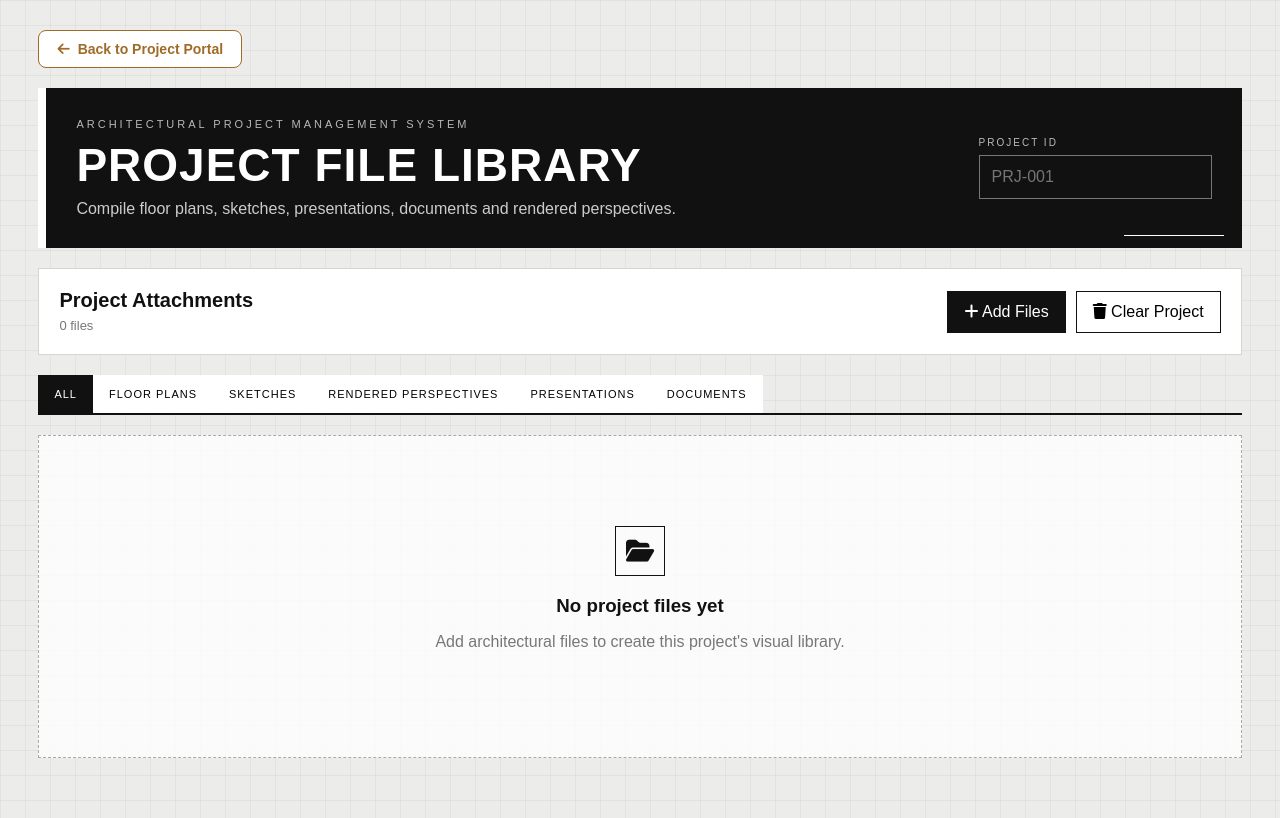
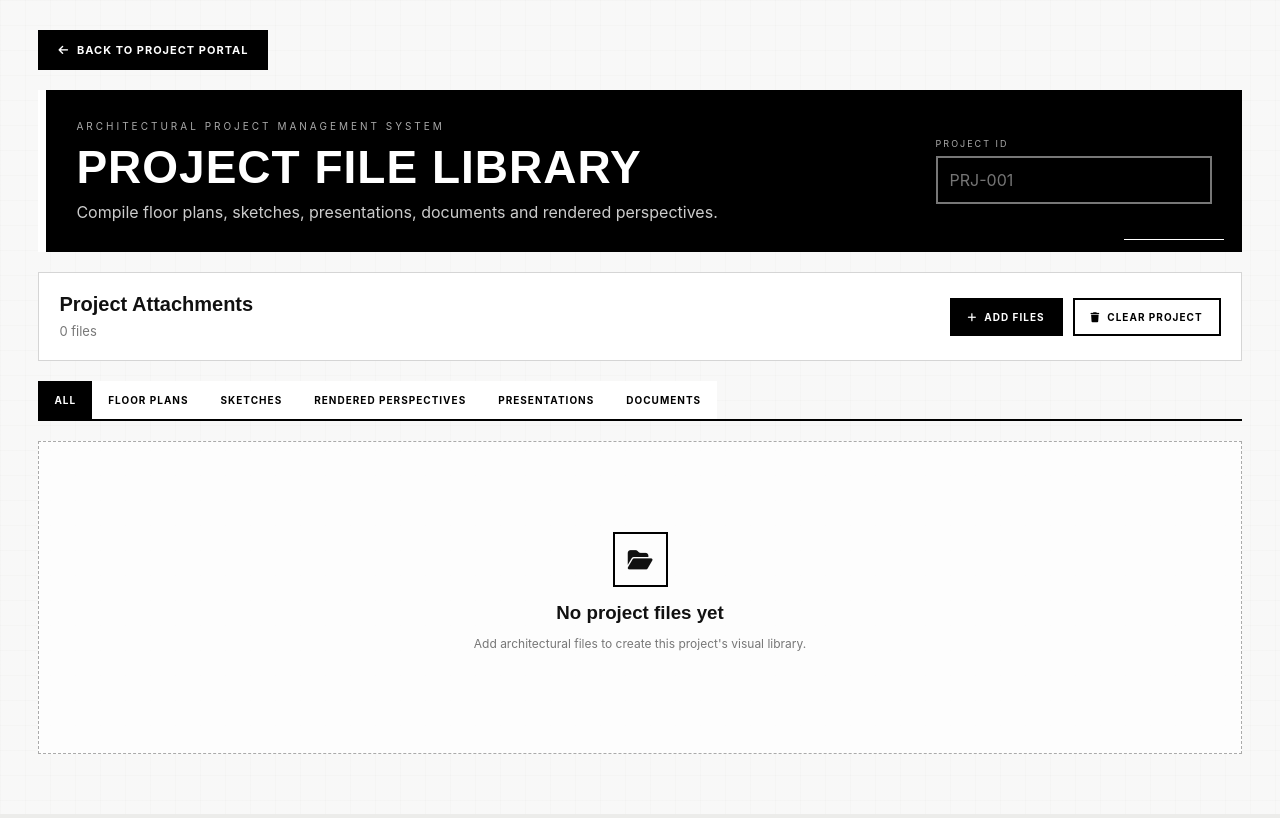
Before and after one commit to Requirements-byte/ProjectG, a plain HTML site: page project-files.html in a window 1280 px wide. Drawn offline with Linux system fonts and the light colour scheme.

Commit message:
Update project-files.css

```diff
--- a/project-files.css
+++ b/project-files.css
@@ -13,38 +13,35 @@
 
 body {
     margin: 0;
-    font-family: Arial, Helvetica, sans-serif;
+
+    font-family:
+        Inter,
+        Arial,
+        Helvetica,
+        sans-serif;
+
     color: var(--black);
+
     background:
-        linear-gradient(rgba(0,0,0,.045) 1px, transparent 1px),
-        linear-gradient(90deg, rgba(0,0,0,.045) 1px, transparent 1px),
+        linear-gradient(
+            rgba(255,255,255,.65),
+            rgba(255,255,255,.65)
+        ),
+        linear-gradient(
+            rgba(0,0,0,.045) 1px,
+            transparent 1px
+        ),
+        linear-gradient(
+            90deg,
+            rgba(0,0,0,.045) 1px,
+            transparent 1px
+        ),
         var(--background);
-    background-size: 25px 25px;
-}
-.back-btn {
-    display: inline-flex;
-    align-items: center;
-    gap: 8px;
-    margin-bottom: 20px;
-    padding: 10px 18px;
-    border: 1px solid #a06b27;
-    border-radius: 8px;
-    background: #ffffff;
-    color: #a06b27;
-    font-size: 14px;
-    font-weight: 600;
-    cursor: pointer;
-    transition: 0.2s ease;
-}
 
-.back-btn:hover {
-    background: #a06b27;
-    color: #ffffff;
-    transform: translateX(-2px);
-}
-
-body.viewer-open {
-    overflow: hidden;
+    background-size:
+        auto,
+        25px 25px,
+        25px 25px;
 }
 
 button,
@@ -53,40 +50,86 @@ input {
 }
 
 .app {
-    width: min(1400px, 94%);
+    width: min(1400px,94%);
     margin: 30px auto 60px;
 }
 
+/* BACK */
+
+.back-btn {
+    display: inline-flex;
+    align-items: center;
+    gap: 8px;
+
+    margin-bottom: 20px;
+
+    padding: 11px 18px;
+
+    color: white;
+    background: black;
+
+    border: 2px solid black;
+
+    font-size: 11px;
+    font-weight: 700;
+    letter-spacing: 1px;
+    text-transform: uppercase;
+
+    cursor: pointer;
+
+    transition: .2s ease;
+}
+
+.back-btn:hover {
+    color: black;
+    background: white;
+    transform: translateX(-2px);
+}
+
+/* TOPBAR */
+
 .topbar {
-    background: var(--black);
-    color: white;
-    padding: 30px;
     display: flex;
     justify-content: space-between;
+    align-items: center;
+
     gap: 30px;
+
+    padding: 30px;
+
+    color: white;
+    background: black;
+
     border-left: 8px solid white;
+
     position: relative;
 }
 
 .topbar::after {
     content: "";
+
     position: absolute;
     right: 18px;
     bottom: 12px;
+
     width: 100px;
     height: 1px;
+
     background: white;
 }
 
 .eyebrow {
-    font-size: 11px;
+    font-size: 10px;
     letter-spacing: 3px;
-    opacity: .7;
+    color: #aaa;
 }
 
 h1 {
     margin: 8px 0;
-    font-size: clamp(25px, 4vw, 46px);
+
+    font-family: Montserrat, sans-serif;
+
+    font-size: clamp(25px,4vw,46px);
     letter-spacing: 1px;
 }
 
@@ -96,40 +139,55 @@ h1 {
 }
 
 .project-box {
-    min-width: 210px;
-    align-self: center;
+    min-width: 220px;
 }
 
 .project-box label {
     display: block;
-    font-size: 10px;
+
+    margin-bottom: 7px;
+
+    font-size: 9px;
     letter-spacing: 2px;
-    margin-bottom: 7px;
-    color: #bbb;
+
+    color: #aaa;
 }
 
 .project-box input {
     width: 100%;
+
     padding: 12px;
+
+    color: white;
     background: transparent;
-    color: white;
-    border: 1px solid #777;
+
+    border: 2px solid #777;
+
     outline: none;
 }
 
+/* TOOLBAR */
+
 .toolbar {
+    display: flex;
+    justify-content: space-between;
+    align-items: center;
+
+    gap: 20px;
+
     margin-top: 20px;
+
+    padding: 20px;
+
     background: white;
+
     border: 1px solid var(--line);
-    padding: 20px;
-    display: flex;
-    align-items: center;
-    justify-content: space-between;
-    gap: 20px;
 }
 
 .toolbar h2 {
     margin: 0 0 4px;
+
+    font-family: Montserrat, sans-serif;
     font-size: 20px;
 }
 
@@ -146,92 +204,157 @@ h1 {
 
 .upload-btn,
 .toolbar button {
-    border: 1px solid var(--black);
+    display: inline-flex;
+    align-items: center;
+    justify-content: center;
+    gap: 7px;
+
     padding: 11px 16px;
+
+    border: 2px solid black;
+
     cursor: pointer;
-    background: white;
+
+    font-size: 10px;
+    font-weight: 700;
+    letter-spacing: 1px;
+    text-transform: uppercase;
 }
 
 .upload-btn {
-    background: var(--black);
     color: white;
+    background: black;
 }
 
 .upload-btn:hover {
-    background: #444;
+    color: black;
+    background: white;
 }
 
 #fileInput {
     display: none;
 }
 
+.danger-btn {
+    color: black;
+    background: white;
+}
+
 .danger-btn:hover {
-    background: #eee;
+    color: white;
+    background: black;
 }
+
+/* CATEGORY */
 
 .category-bar {
     display: flex;
-    gap: 0;
+
     margin: 20px 0;
+
     overflow-x: auto;
-    border-bottom: 2px solid var(--black);
+
+    border-bottom: 2px solid black;
 }
 
 .filter {
-    border: 0;
+    padding: 13px 16px;
+
+    border: none;
+
+    color: black;
     background: white;
-    padding: 13px 16px;
+
     cursor: pointer;
+
     white-space: nowrap;
-    font-size: 11px;
+
+    font-size: 10px;
+    font-weight: 700;
     letter-spacing: 1px;
 }
 
 .filter.active,
 .filter:hover {
-    background: var(--black);
     color: white;
+    background: black;
 }
+
+/* GRID */
 
 .file-grid {
     display: grid;
-    grid-template-columns: repeat(auto-fill, minmax(245px, 1fr));
+
+    grid-template-columns:
+        repeat(
+            auto-fill,
+            minmax(245px,1fr)
+        );
+
     gap: 18px;
 }
+
+/* CARD */
 
 .file-card {
     background: white;
     border: 1px solid var(--line);
+
     min-width: 0;
 }
 
 .preview {
     height: 185px;
+
     background:
-        linear-gradient(45deg, #f5f5f5 25%, transparent 25%),
-        linear-gradient(-45deg, #f5f5f5 25%, transparent 25%),
+        linear-gradient(
+            45deg,
+            #f5f5f5 25%,
+            transparent 25%
+        ),
+        linear-gradient(
+            -45deg,
+            #f5f5f5 25%,
+            transparent 25%
+        ),
         #e8e8e8;
+
     background-size: 22px 22px;
-    background-position: 0 0, 11px 11px;
+
+    background-position:
+        0 0,
+        11px 11px;
+
     display: flex;
     align-items: center;
     justify-content: center;
+
     overflow: hidden;
+
     cursor: pointer;
+
     position: relative;
 }
 
 .preview img {
     width: 100%;
     height: 100%;
+
     object-fit: cover;
 }
 
 .file-type {
-    font-size: 36px;
+    display: grid;
+    place-items: center;
+
+    width: 70px;
+    height: 70px;
+
+    font-size: 18px;
     font-weight: 800;
-    border: 3px solid var(--black);
-    padding: 12px;
+
+    border: 3px solid black;
+
     background: white;
 }
 
@@ -241,85 +364,127 @@ h1 {
 
 .file-category {
     display: inline-block;
+
+    margin-bottom: 8px;
+    padding-bottom: 3px;
+
     font-size: 9px;
     letter-spacing: 1.5px;
-    border-bottom: 1px solid var(--black);
-    padding-bottom: 3px;
-    margin-bottom: 8px;
+
+    border-bottom: 1px solid black;
 }
 
 .file-name {
     margin: 0;
-    font-size: 14px;
+
+    font-family: Montserrat, sans-serif;
+
+    font-size: 13px;
     line-height: 1.35;
+
     word-break: break-word;
 }
 
 .file-meta {
+    margin-top: 6px;
+
     color: var(--gray);
-    font-size: 11px;
-    margin-top: 6px;
+
+    font-size: 10px;
+    line-height: 1.5;
 }
 
 .card-actions {
     display: flex;
     gap: 7px;
+
     margin-top: 13px;
 }
 
 .card-actions button {
     flex: 1;
+
     padding: 8px;
-    border: 1px solid var(--black);
+
+    color: black;
     background: white;
+
+    border: 2px solid black;
+
     cursor: pointer;
-    font-size: 10px;
+
+    font-size: 9px;
+    font-weight: 700;
     letter-spacing: 1px;
 }
 
 .card-actions button:first-child {
-    background: var(--black);
     color: white;
+    background: black;
 }
 
 .card-actions button:hover {
-    opacity: .75;
+    color: white;
+    background: black;
 }
 
+/* EMPTY */
+
 .empty {
+    padding: 90px 20px;
+
     text-align: center;
-    padding: 90px 20px;
+
     background: rgba(255,255,255,.8);
+
     border: 1px dashed #aaa;
 }
 
 .empty-icon {
-    width: 50px;
-    height: 50px;
+    width: 55px;
+    height: 55px;
+
     margin: auto;
-    border: 1px solid var(--black);
+
     display: grid;
     place-items: center;
-    font-size: 25px;
+
+    border: 2px solid black;
+
+    font-size: 22px;
 }
 
 .empty h3 {
-    margin-bottom: 5px;
+    margin: 15px 0 5px;
+
+    font-family: Montserrat, sans-serif;
 }
 
 .empty p {
     color: var(--gray);
+    font-size: 12px;
 }
 
-/* Viewer */
+/* VIEWER */
+
+body.viewer-open {
+    overflow: hidden;
+}
+
 .viewer {
     display: none;
+
     position: fixed;
+
     inset: 0;
+
     z-index: 1000;
-    background: rgba(10,10,10,.96);
+
+    padding: 25px;
+
     color: white;
-    padding: 25px;
+
+    background: rgba(10,10,10,.97);
 }
 
 .viewer.show {
@@ -328,22 +493,36 @@ h1 {
 
 .viewer-close {
     position: fixed;
+
     top: 15px;
     right: 20px;
+
     width: 45px;
     height: 45px;
-    border: 1px solid #777;
-    background: #111;
+
     color: white;
+    background: black;
+
+    border: 2px solid #777;
+
     font-size: 30px;
+
     cursor: pointer;
+
     z-index: 10;
 }
 
+.viewer-close:hover {
+    color: black;
+    background: white;
+}
+
 .viewer-content {
-    width: min(1200px, 95%);
+    width: min(1200px,95%);
     height: 100%;
+
     margin: auto;
+
     display: flex;
     flex-direction: column;
 }
@@ -352,19 +531,30 @@ h1 {
     display: flex;
     justify-content: space-between;
     align-items: center;
+
     gap: 20px;
-    padding: 10px 60px 15px 0;
+
+    padding:
+        10px
+        60px
+        15px
+        0;
+
     border-bottom: 1px solid #444;
 }
 
 .viewer-category {
-    font-size: 10px;
+    color: #aaa;
+
+    font-size: 9px;
     letter-spacing: 2px;
-    color: #aaa;
 }
 
 .viewer-head h2 {
     margin: 5px 0;
+
+    font-family: Montserrat, sans-serif;
+
     word-break: break-word;
 }
 
@@ -379,23 +569,30 @@ h1 {
 }
 
 .viewer-actions button {
-    background: #111;
+    padding: 9px 12px;
+
     color: white;
+    background: black;
+
     border: 1px solid #666;
-    padding: 9px 12px;
+
     cursor: pointer;
 }
 
 .viewer-actions button:hover {
+    color: black;
     background: white;
-    color: black;
 }
 
 .viewer-stage {
     flex: 1;
+
     min-height: 0;
+
     padding: 20px 0;
+
     display: flex;
+
     justify-content: center;
     align-items: center;
 }
@@ -403,23 +600,36 @@ h1 {
 .viewer-stage img {
     max-width: 100%;
     max-height: 100%;
+
     object-fit: contain;
 }
 
 .viewer-stage iframe {
     width: 100%;
     height: 100%;
+
     border: 0;
+
     background: white;
 }
 
 .unsupported {
+    max-width: 500px;
+
+    padding: 50px;
+
     text-align: center;
+
     border: 1px solid #555;
-    padding: 50px;
 }
 
-@media (max-width: 750px) {
+.unsupported i {
+    font-size: 50px;
+    margin-bottom: 20px;
+}
+
+@media(max-width:750px) {
+
     .topbar,
     .toolbar,
     .viewer-head {
@@ -438,7 +648,6 @@ h1 {
     .upload-btn,
     .toolbar button {
         flex: 1;
-        text-align: center;
     }
 
     .viewer {
@@ -447,6 +656,7 @@ h1 {
 
     .viewer-actions {
         justify-content: space-between;
+        flex-wrap: wrap;
     }
 
     .viewer-stage {
```
